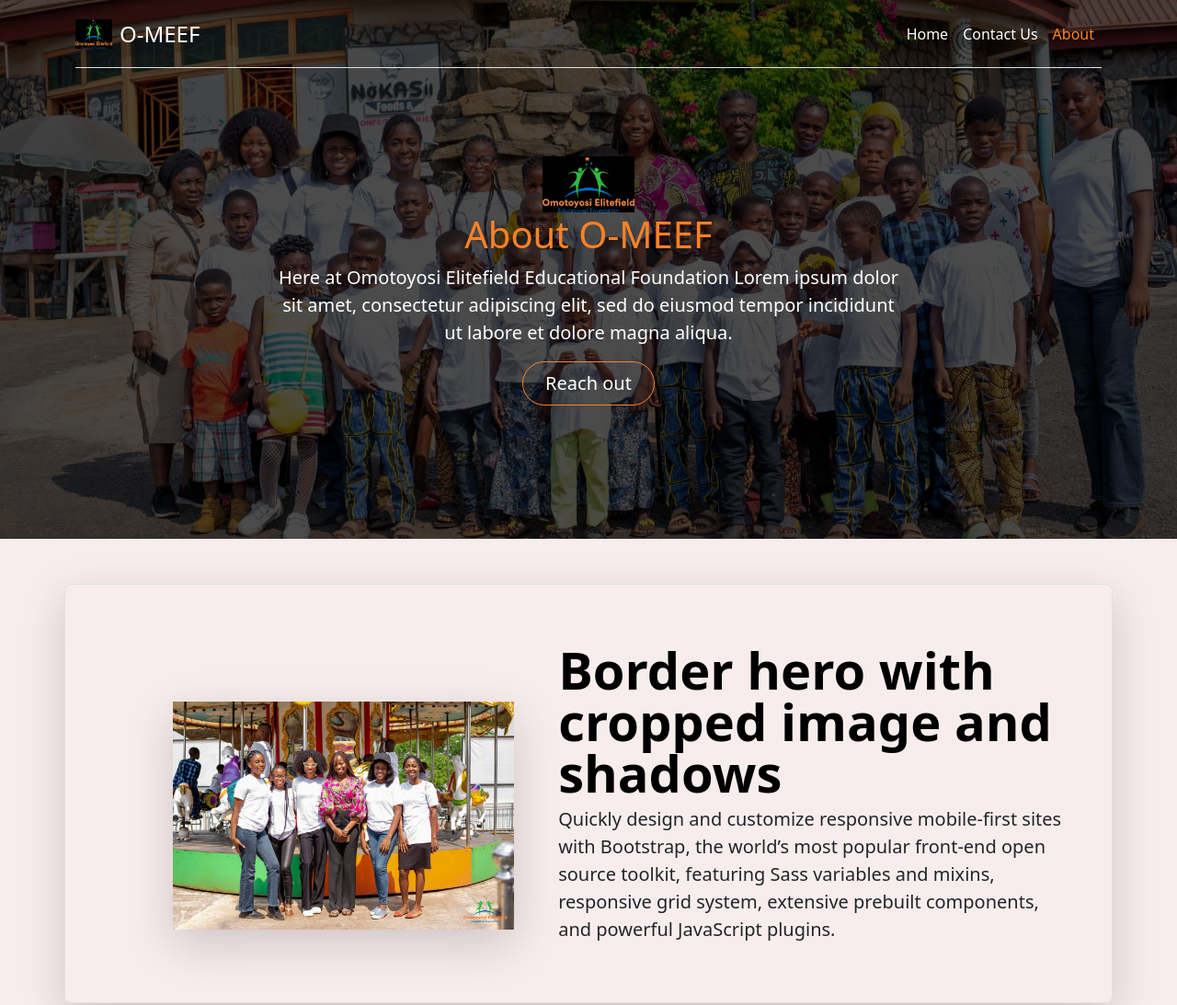
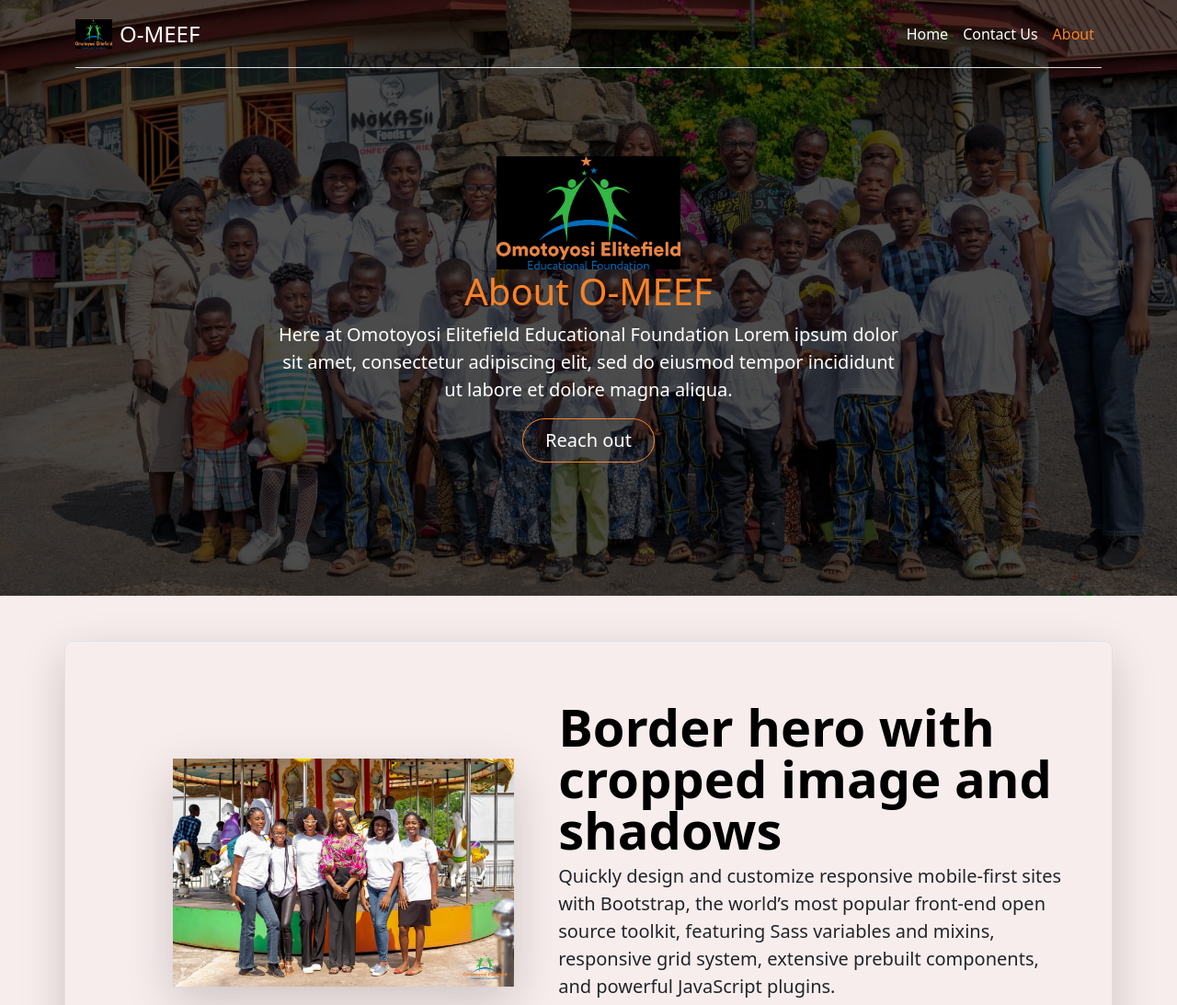
Before and after one commit to Le-Cerveau-p/O-M, a plain HTML site: page about.html in a window 1280 px wide. Shown: the top 1093 px of the page at 92% size. Drawn offline with nearby package versions, Linux system fonts and the light colour scheme.

Commit message:
Update about.html

```diff
--- a/about.html
+++ b/about.html
@@ -28,7 +28,7 @@
         </div>
         <div class="container my-5">
             <div class="p-5 text-center rounded-3">
-                <img src="./assets/images/O-M-icon.jfif" width="100" alt="O-MEEF">
+                <img src="./assets/images/O-M-icon.jfif" width="200" alt="O-MEEF">
                 <h1 class="FF8225">About O-MEEF</h1>
                 <p class="col-lg-8 mx-auto fs-5 text-white">
                     Here at Omotoyosi Elitefield Educational Foundation Lorem ipsum dolor sit amet, consectetur adipiscing elit, sed do eiusmod tempor incididunt ut labore et dolore magna aliqua.
```
